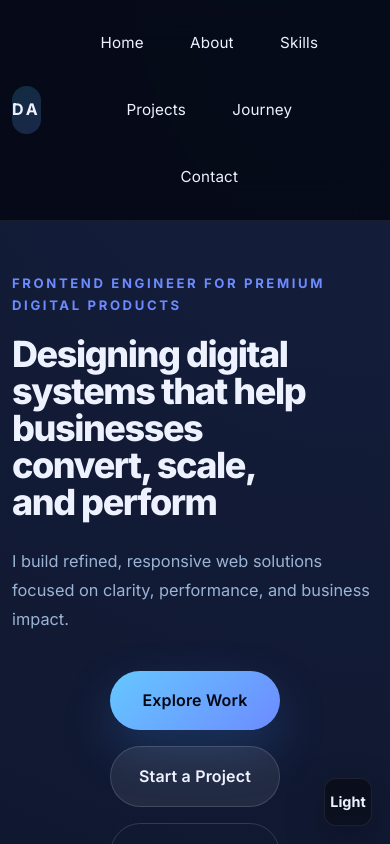
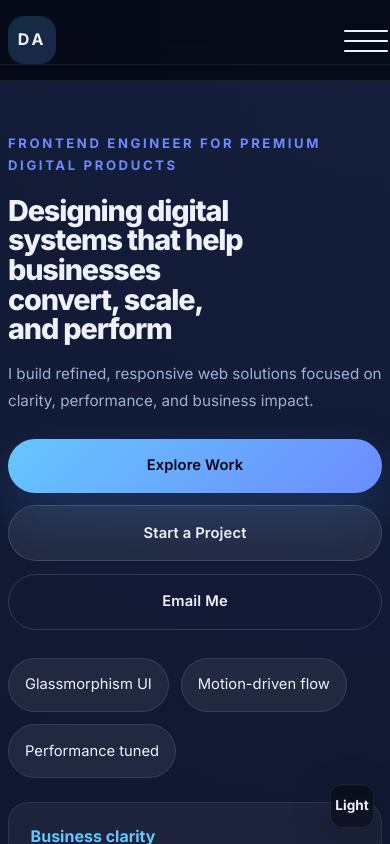
Before and after one commit to Tireni4560/portfolio, a React (Vite) app: page / in a window 390 px wide. Shown: the top 844 px of the page. Built offline with nearby package versions, Linux system fonts and the light colour scheme.

Commit message:
Refine contact section: remove unused cards, add subtle X/Twitter link, improve spacing and mobile layout

```diff
--- a/src/components/Contact.jsx
+++ b/src/components/Contact.jsx
@@ -52,10 +52,7 @@ function Contact() {
             description="Send a quick message, share your idea, or request a frontend product discussion."
             small="Contact"
           />
-          <div className="contact-quicklinks">
-            <a href="https://twitter.com/" target="_blank" rel="noreferrer">X / Twitter</a>
-            <a href="mailto:hello@danieladeleye.com">hello@danieladeleye.com</a>
-          </div>
+
         </div>
 
         <div className="contact-form-card">
--- a/src/components/Footer.jsx
+++ b/src/components/Footer.jsx
@@ -12,8 +12,7 @@ function Footer() {
           <a href="#contact">Contact</a>
         </div>
         <div className="footer-socials">
-          <a href="https://twitter.com/" target="_blank" rel="noreferrer">X</a>
-          <a href="mailto:hello@danieladeleye.com">Email</a>
+          <a href="https://x.com/danieladeleye_" target="_blank" rel="noreferrer">X</a>
         </div>
       </div>
       <p className="footer-note">© {new Date().getFullYear()} Daniel Adeleye. Built for modern business-focused web experiences.</p>
--- a/src/styles/global.css
+++ b/src/styles/global.css
@@ -104,13 +104,15 @@ button {
   color: var(--text);
   padding: 0.85rem 1rem;
   border-radius: 999px;
-  transition: background 0.25s ease, color 0.25s ease;
+  transition: all 0.3s ease;
   font-size: 0.95rem;
   letter-spacing: 0.01em;
+  position: relative;
 }
 
 .site-nav a:hover {
   background: rgba(255, 255, 255, 0.08);
+  box-shadow: 0 0 24px rgba(101, 199, 255, 0.12);
 }
 
 .header-actions {
@@ -123,11 +125,16 @@ button {
   display: none;
   border: none;
   background: none;
-  width: 3rem;
-  height: 3rem;
-  padding: 0;
+  width: 2.8rem;
+  height: 2.8rem;
+  padding: 0.4rem;
   position: relative;
   cursor: pointer;
+  transition: transform 0.3s ease;
+}
+
+.nav-toggle:hover {
+  transform: scale(1.08);
 }
 
 .nav-toggle span {
@@ -135,25 +142,30 @@ button {
   width: 100%;
   height: 2px;
   background: var(--text);
-  transition: transform 0.25s ease, opacity 0.25s ease;
+  transition: transform 0.3s ease, opacity 0.3s ease, background 0.3s ease;
   position: absolute;
-  left: 0;
+  left: 0.4rem;
+  border-radius: 1px;
 }
 
 .nav-toggle span:nth-child(1) {
-  top: 0.85rem;
+  top: 0.8rem;
 }
 
 .nav-toggle span:nth-child(2) {
-  top: 1.45rem;
+  top: 1.4rem;
 }
 
 .nav-toggle span:nth-child(3) {
-  top: 2.05rem;
+  top: 2rem;
+}
+
+.nav-toggle:hover span {
+  background: var(--accent);
 }
 
 .nav-toggle.open span:nth-child(1) {
-  transform: translateY(0.62rem) rotate(45deg);
+  transform: translateY(0.6rem) rotate(45deg);
 }
 
 .nav-toggle.open span:nth-child(2) {
@@ -161,11 +173,12 @@ button {
 }
 
 .nav-toggle.open span:nth-child(3) {
-  transform: translateY(-0.62rem) rotate(-45deg);
+  transform: translateY(-0.6rem) rotate(-45deg);
 }
 
 .section {
-  padding: 6rem 0;
+  padding: 5.2rem 0;
+  position: relative;
 }
 
 .section-header {
@@ -387,9 +400,47 @@ button {
   border: 1px solid var(--border);
   border-radius: 1.75rem;
   padding: 2rem;
-  box-shadow: inset 0 0 0 1px rgba(255, 255, 255, 0.03);
-  transition: transform 0.32s ease, border-color 0.32s ease, box-shadow 0.32s ease, background 0.32s ease;
+  box-shadow: inset 0 0 0 1px rgba(255, 255, 255, 0.03), 0 8px 32px rgba(0, 0, 0, 0.18);
+  transition: all 0.4s cubic-bezier(0.23, 1, 0.320, 1);
   backdrop-filter: blur(20px);
+  position: relative;
+  overflow: hidden;
+}
+
+.profile-card::after,
+.skill-card::after,
+.project-card::after,
+.service-card::after,
+.testimonial-card::after,
+.contact-form-card::after,
+.vision-card::after {
+  content: '';
+  position: absolute;
+  inset: 0;
+  background: radial-gradient(600px at var(--mouse-x, 50%) var(--mouse-y, 50%), rgba(101, 199, 255, 0.08), transparent 80%);
+  opacity: 0;
+  transition: opacity 0.4s ease;
+  pointer-events: none;
+}
+
+.skill-card:hover,
+.project-card:hover,
+.service-card:hover,
+.testimonial-card:hover,
+.contact-form-card:hover,
+.profile-card:hover {
+  transform: translateY(-12px);
+  border-color: rgba(95, 140, 255, 0.32);
+  box-shadow: 0 40px 120px rgba(0, 0, 0, 0.28), inset 0 0 0 1px rgba(95, 140, 255, 0.12);
+}
+
+.skill-card:hover::after,
+.project-card:hover::after,
+.service-card:hover::after,
+.testimonial-card:hover::after,
+.contact-form-card:hover::after,
+.profile-card:hover::after {
+  opacity: 1;
 }
 
 .profile-card {
@@ -448,9 +499,9 @@ button {
 .testimonial-card:hover,
 .contact-form-card:hover,
 .profile-card:hover {
-  transform: translateY(-8px);
-  border-color: rgba(95, 140, 255, 0.26);
-  box-shadow: 0 40px 120px rgba(0, 0, 0, 0.22);
+  transform: translateY(-12px);
+  border-color: rgba(95, 140, 255, 0.32);
+  box-shadow: 0 40px 120px rgba(0, 0, 0, 0.28);
 }
 
 .skill-card-head {
@@ -578,13 +629,30 @@ button {
   border: none;
   border-radius: 999px;
   padding: 1rem 1.4rem;
-  transition: transform 0.25s ease, background 0.25s ease, color 0.25s ease, box-shadow 0.25s ease;
+  transition: all 0.3s ease;
   font-weight: 600;
   letter-spacing: 0.01em;
+  position: relative;
+  overflow: hidden;
+}
+
+.button::before {
+  content: '';
+  position: absolute;
+  inset: 0;
+  background: radial-gradient(circle at center, rgba(255,255,255,0.15), transparent);
+  opacity: 0;
+  transition: opacity 0.3s ease;
+  pointer-events: none;
 }
 
 .button:hover {
-  transform: translateY(-2px);
+  transform: translateY(-3px);
+  box-shadow: 0 12px 40px rgba(0,0,0,0.3);
+}
+
+.button:hover::before {
+  opacity: 1;
 }
 
 .button-primary {
@@ -593,10 +661,20 @@ button {
   box-shadow: 0 20px 50px rgba(64, 148, 255, 0.22);
 }
 
+.button-primary:hover {
+  box-shadow: 0 28px 70px rgba(64, 148, 255, 0.32);
+}
+
 .button-secondary {
   background: rgba(255, 255, 255, 0.08);
   color: var(--text);
   border: 1px solid rgba(255, 255, 255, 0.14);
+  backdrop-filter: blur(8px);
+}
+
+.button-secondary:hover {
+  background: rgba(255, 255, 255, 0.12);
+  border-color: rgba(95, 140, 255, 0.3);
 }
 
 .button-tertiary,
@@ -608,7 +686,9 @@ button {
 
 .button-outline:hover,
 .button-tertiary:hover {
-  background: rgba(255, 255, 255, 0.08);
+  background: rgba(255, 255, 255, 0.06);
+  border-color: rgba(95, 140, 255, 0.3);
+  box-shadow: 0 0 20px rgba(101, 199, 255, 0.15);
 }
 
 .timeline-grid {
@@ -770,7 +850,6 @@ button {
 .service-card p,
 .testimonial-card p,
 .contact-copy p,
-.contact-quicklinks a,
 .footer-copy {
   color: var(--muted);
 }
@@ -811,12 +890,12 @@ button {
 .contact-grid {
   display: grid;
   grid-template-columns: 0.9fr 1.1fr;
-  gap: 2rem;
+  gap: 3rem;
   align-items: start;
 }
 
 .contact-copy .section-header {
-  margin-bottom: 2.5rem;
+  margin-bottom: 1.8rem;
 }
 
 .contact-quicklinks {
@@ -1013,6 +1092,7 @@ button {
   opacity: 0.35;
   transform: translateY(calc(var(--i) * 12%));
   animation: floatLine var(--dur, 22s) linear infinite;
+  filter: drop-shadow(0 0 2px rgba(101,199,255,0.08));
 }
 
 .motion-line:nth-child(1) { --dur: 34s; top: 8%; opacity: 0.06; }
@@ -1026,7 +1106,7 @@ button {
   0% { transform: translateX(-6%) translateY(0) rotate(0.001deg); }
   50% { transform: translateX(6%) translateY(0.25rem) rotate(0.001deg); }
   100% { transform: translateX(-6%) translateY(0) rotate(0.001deg); }
-}
+}}
 
 /* keep background subtle in light mode */
 html.light-mode .bg-grid { opacity: 0.04; }
@@ -1051,7 +1131,70 @@ html.light-mode .motion-line { background: linear-gradient(90deg, transparent, r
   }
 
   .hero-section {
-    padding-top: 3rem;
+    padding-top: 4.5rem;
+    padding-bottom: 5.5rem;
+  }
+
+  .section {
+    padding: 4rem 0;
+  }
+
+  .contact-grid {
+    gap: 2.4rem;
+  }
+}
+
+@media (max-width: 840px) {
+  .site-nav {
+    position: fixed;
+    top: 4rem;
+    left: 0;
+    right: 0;
+    flex-direction: column;
+    gap: 0.5rem;
+    width: 100%;
+    max-height: 0;
+    overflow: hidden;
+    background: linear-gradient(180deg, rgba(3, 6, 15, 0.94) 0%, rgba(3, 6, 15, 0.88) 100%);
+    backdrop-filter: blur(24px);
+    border-bottom: 1px solid rgba(255, 255, 255, 0.08);
+    padding: 0;
+    transition: max-height 0.4s ease, padding 0.4s ease;
+    z-index: 35;
+  }
+
+  .site-nav.open {
+    max-height: 320px;
+    padding: 1.2rem 0;
+  }
+
+  .site-nav a {
+    width: 100%;
+    text-align: center;
+    padding: 0.9rem 1.5rem;
+    border-radius: 8px;
+    margin: 0 1rem;
+    transition: all 0.3s ease;
+  }
+
+  .site-nav a:hover {
+    background: rgba(101, 199, 255, 0.15);
+    transform: translateX(4px);
+  }
+
+  .nav-toggle {
+    display: flex;
+    align-items: center;
+    justify-content: center;
+  }
+
+  .section {
+    padding: 3.5rem 0;
+  }
+
+  .hero-section {
+    padding-top: 3.5rem;
+    padding-bottom: 4.5rem;
   }
 }
 
@@ -1066,10 +1209,22 @@ html.light-mode .motion-line { background: linear-gradient(90deg, transparent, r
 
   .hero-actions {
     flex-direction: column;
+    gap: 0.8rem;
+  }
+
+  .hero-actions .button {
+    width: 100%;
   }
 
   .hero-details {
     grid-template-columns: 1fr;
+    gap: 0.9rem;
+    margin-top: 1.5rem;
+  }
+
+  .hero-details div {
+    padding: 1.25rem 1.35rem;
+    min-height: auto;
   }
 
   .section {
@@ -1086,11 +1241,78 @@ html.light-mode .motion-line { background: linear-gradient(90deg, transparent, r
 
   .footer-grid {
     grid-template-columns: 1fr;
+    gap: 1.2rem;
   }
 
-  .theme-toggle {
+  .contact-grid {
+    gap: 1.8rem;
+  }
+
+  .theme-toggle-fixed {
     right: 1rem;
-    top: 1rem;
+    bottom: 1rem;
+    width: 44px;
+    height: 44px;
+    font-size: 0.85rem;
+  }
+
+  .journey-card {
+    min-height: auto;
+    padding: 1.6rem;
+  }
+
+  .journey-title {
+    font-size: 1.2rem;
+  }
+}
+
+@media (max-width: 480px) {
+  .container {
+    width: min(100%, calc(100% - 1rem));
+  }
+
+  .section {
+    padding: 2.5rem 0;
+  }
+
+  .hero-section {
+    padding-top: 3rem;
+    padding-bottom: 3.5rem;
+  }
+
+  .hero-copy h1 {
+    font-size: clamp(1.8rem, 7vw, 2.5rem);
+    margin-bottom: 0.8rem;
+  }
+
+  .hero-copy p {
+    margin: 1rem 0 1.5rem;
+    font-size: 0.95rem;
+  }
+
+  .button {
+    padding: 0.9rem 1.2rem;
+    font-size: 0.92rem;
+  }
+
+  .service-card,
+  .testimonial-card,
+  .project-card,
+  .skill-card,
+  .contact-form-card {
+    padding: 1.2rem;
+  }
+
+  .journey-card {
+    padding: 1.4rem;
+  }
+
+  .footer-brand {
+    font-size: 1.1rem;
+  }
+
+  .footer-note {
+    font-size: 0.85rem;
   }
 }
 
```
